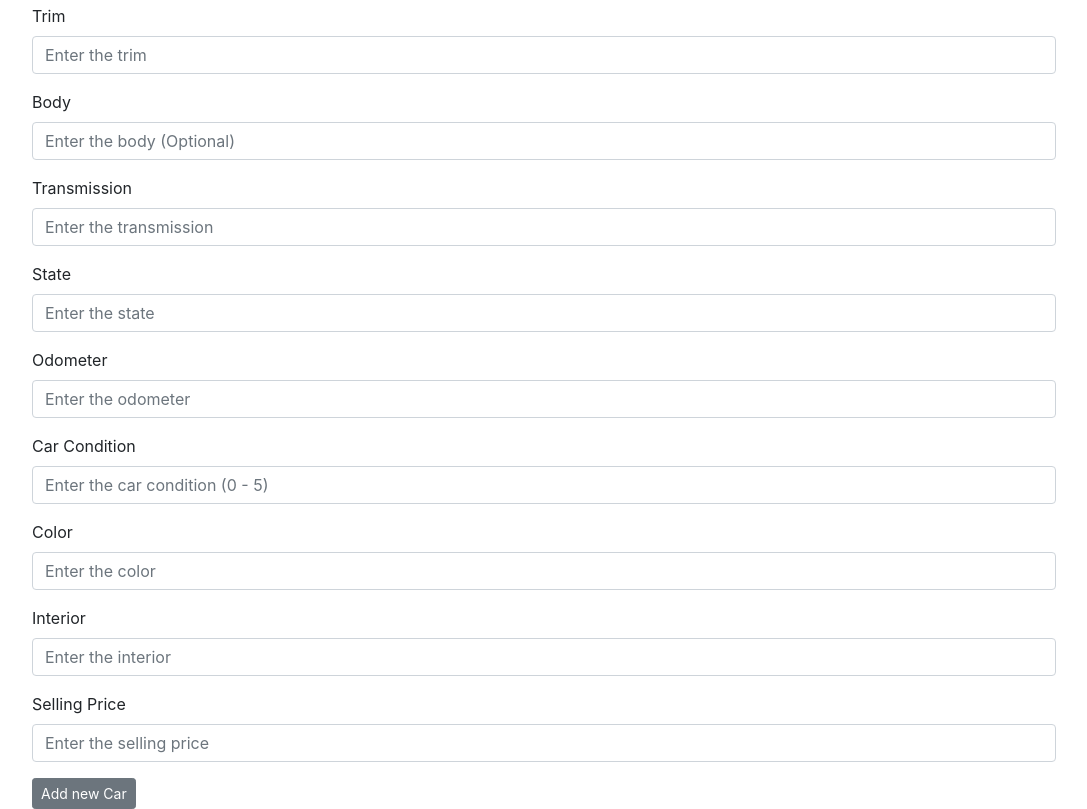
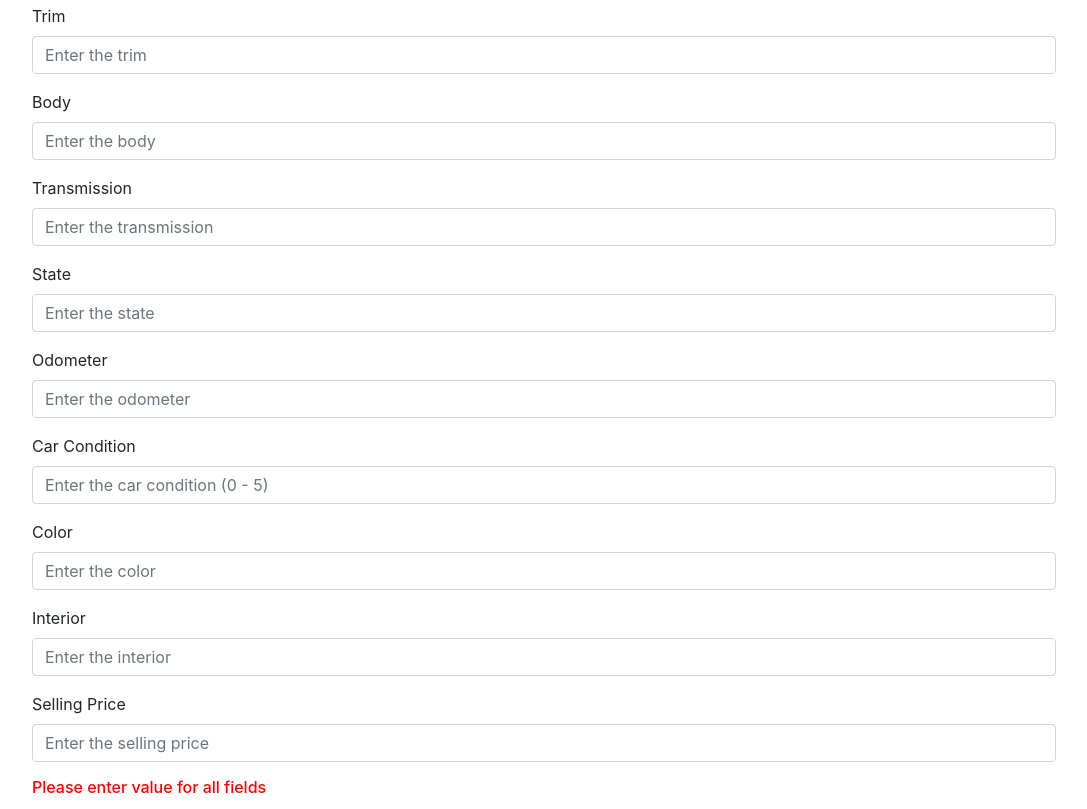
Before and after one commit to xiaochenma131/cargo5500, a React (Create React App) app in the folder V2.0/Yafei-Wang-And-Yuan-Yao-Project3-main 2/: page /createCar in a window 1280 px wide. Shown: the part 460-1269 px from the top of the page, without its empty margins (96-1183 px from the left). Built offline with nearby package versions, Linux system fonts and the light colour scheme; no server answers.

Commit message:
Set error messages

```diff
--- a/V2.0/Yafei-Wang-And-Yuan-Yao-Project3-main 2/src/components/CreateCar.jsx
+++ b/V2.0/Yafei-Wang-And-Yuan-Yao-Project3-main 2/src/components/CreateCar.jsx
@@ -9,20 +9,19 @@ export default function CreateCar() {
     // const [newDesInput, setNewDesInput] = useState('');
     // const [newSpecies, setNewSpecies] = useState('');
     // const [newName, setNewName] = useState('');
-    const [newVin, setNewVin] = useState('');
-    const [newYear, setNewYear] = useState('');
-    const [newMake, setNewMake] = useState('');
-    const [newModel, setNewModel] = useState('');
-    const [newTrim, setNewTrim] = useState('');
-    const [newBody, setNewBody] = useState('');
-    const [newTransmission, setNewTransmission] = useState('');
-    const [newState, setNewState] = useState('');
-    const [newOdometer, setNewOdometer] = useState('');
-    const [newCarCondition, setNewCarCondition] = useState('');
-    const [newColor, setNewColor] = useState('');
-    const [newInterior, setNewInterior] = useState('');
-    const [newSellingPrice, setNewSellingPrice] = useState('');
-    //const [username, setUsername] = useState('');
+    const [newVin, setNewVin] = useState(null);
+    const [newYear, setNewYear] = useState(null);
+    const [newMake, setNewMake] = useState(null);
+    const [newModel, setNewModel] = useState(null);
+    const [newTrim, setNewTrim] = useState(null);
+    const [newBody, setNewBody] = useState(null);
+    const [newTransmission, setNewTransmission] = useState(null);
+    const [newState, setNewState] = useState(null);
+    const [newOdometer, setNewOdometer] = useState(null);
+    const [newCarCondition, setNewCarCondition] = useState(null);
+    const [newColor, setNewColor] = useState(null);
+    const [newInterior, setNewInterior] = useState(null);
+    const [newSellingPrice, setNewSellingPrice] = useState(null);
     const [Email, setEmail] = useState(null);
     const navigate = useNavigate();
 
@@ -94,7 +93,7 @@ export default function CreateCar() {
                 </Form.Group>
                 <Form.Group className="mb-3">
                     <Form.Label>Body</Form.Label>
-                    <Form.Control placeholder="Enter the body (Optional)"
+                    <Form.Control placeholder="Enter the body"
                         value={newBody}
                         onChange={e => setNewBody(e.target.value)} />
                 </Form.Group>
@@ -140,9 +139,11 @@ export default function CreateCar() {
                         value={newSellingPrice}
                         onChange={e => setNewSellingPrice(e.target.value)} />
                 </Form.Group>
-                <Button size="sm" className="custom-btn" onClick={createNewCar} as={Link} to={'/'} >
-                    Add new Car
-                </Button>
+                {(!newVin || !newYear || !newMake || !newModel || !newTrim || !newBody || !newTransmission || !newState || !newOdometer || !newCarCondition || !newColor || !newInterior || !newSellingPrice) && <h6 style={{ color: 'red' }}>Please enter value for all fields</h6>}
+                {(newVin && newYear && newMake && newModel && newTrim && newBody && newTransmission && newState && newOdometer && newCarCondition && newColor && newInterior && newSellingPrice) &&
+                    <Button size="sm" className="custom-btn" onClick={createNewCar} as={Link} to={'/'} >
+                        Add new Car
+                    </Button>}
             </Form>
         </div>
     );
--- a/V2.0/Yafei-Wang-And-Yuan-Yao-Project3-main 2/src/components/CreateUser.jsx
+++ b/V2.0/Yafei-Wang-And-Yuan-Yao-Project3-main 2/src/components/CreateUser.jsx
@@ -12,6 +12,9 @@ export default function CreateUser(props) {
     const [DOB, setDOB] = useState('');
     const [Zip, setZip] = useState('');
     const [Phone, setPhone] = useState('');
+    const [errorForEmail, setErrorForEmail] = useState(null);
+    const [errorForPassword, setErrorForPassword] = useState(null);
+
 
     function createNewUser() {
         Axios.post('/api/user/', { Email, Password, FirstName, LastName, DOB, Zip, Phone })
@@ -24,30 +27,65 @@ export default function CreateUser(props) {
             .catch(error => console.log(error));
     }
 
+    function isValidEmail(email) {
+        return /\S+@\S+\.\S+/.test(email);
+    }
+
+    const handleChangeForEmail = event => {
+        if (!isValidEmail(event.target.value)) {
+            setErrorForEmail('Please enter a valid email');
+        } else {
+            setErrorForEmail(null);
+        }
+
+        setEmail(event.target.value);
+    };
+
+    function isValidPassword(password) {
+        if (password.length >= 8) {
+            return true;
+        } else {
+            return false;
+        }
+    }
+
+    const handleChangeForPassword = event => {
+        if (!isValidPassword(event.target.value)) {
+            setErrorForPassword('The password must be at least 8 characters long');
+        } else {
+            setErrorForPassword(null);
+        }
+        setPassword(event.target.value);
+    }
+
     return (
         <div className="article-card">
             <Card className='w-auto'>
                 <Card.Header>Create an Account</Card.Header>
                 <Card.Body>
                     <h5>Email</h5>
-                    <input value={Email} onChange={e => setEmail(e.target.value)} />
+                    <input type='email' value={Email} placeholder="Enter your email" onChange={handleChangeForEmail} />
+                    {errorForEmail && <h6 style={{ color: 'red' }}>{errorForEmail}</h6>}
                     <h5>Password</h5>
-                    <input type='password' value={Password} onChange={e => setPassword(e.target.value)} />
+                    <input type='password' value={Password} placeholder="At least 8 characters" onChange={handleChangeForPassword} />
+                    {errorForPassword && <h6 style={{ color: 'red' }}>{errorForPassword}</h6>}
                     <h5>FirstName</h5>
                     <input value={FirstName} onChange={e => setFirstName(e.target.value)} />
                     <h5>LastName</h5>
                     <input value={LastName} onChange={e => setLastName(e.target.value)} />
-                    <h5>DOB</h5>
+                    <h5>Date of Birth</h5>
                     <input type='date' value={DOB} onChange={e => setDOB(e.target.value)} />
-                    <h5>Zip</h5>
+                    <h5>Zip Code</h5>
                     <input value={Zip} onChange={e => setZip(e.target.value)} />
                     <h5>Phone</h5>
                     <input value={Phone} onChange={e => setPhone(e.target.value)} />
                 </Card.Body>
             </Card>
-            <Button size="lg" className="custom-btn mt-3" onClick={() => createNewUser()} >
-                Create
-            </Button>
+            {!errorForEmail && !errorForPassword &&
+                <Button size="lg" className="custom-btn mt-3" onClick={() => createNewUser()} >
+                    Create
+                </Button>
+            }
         </div>
     )
 }
```
